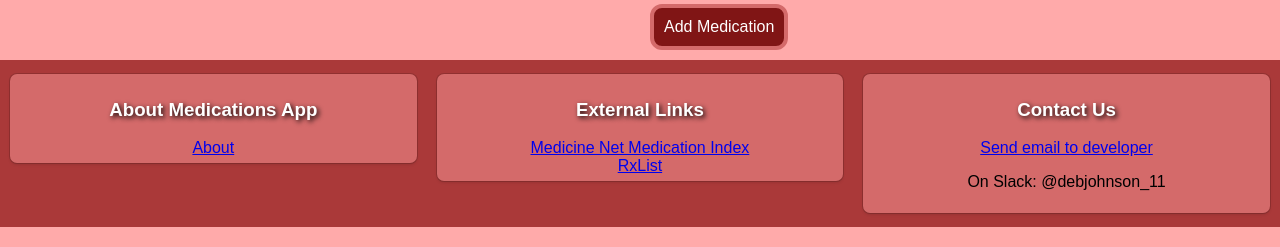
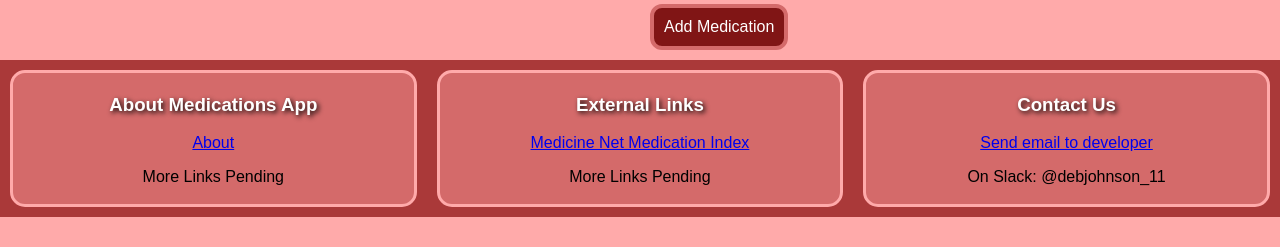
Before and after one commit to debjohnson33/medications-app-client, a React (Create React App) app: page /medications in a window 1280 px wide. Shown: the part 550-797 px from the top of the page. Built offline with nearby package versions, Linux system fonts and the light colour scheme; no server answers.

Commit message:
Edited footer/css for footer styling

```diff
--- a/src/components/Footer.js
+++ b/src/components/Footer.js
@@ -12,13 +12,14 @@ const Footer = () => {
 						<div className="box">
 							<h3>About Medications App</h3>
 							<Link to={`/medications/about`}>About</Link>
+							<p>More Links Pending</p>
 						</div>
 					</div>
 					<div className="col-4">
 						<div className="box">
 							<h3>External Links</h3>
 							<a target="_blank" href="https://www.medicinenet.com/medications/article.htm" rel="noopener noreferrer" alt="Medicine Net Medication Index">Medicine Net Medication Index</a><br />
-							<a target="_blank" href="https://www.rxlist.com/" rel="noopener noreferrer">RxList</a>
+							<p>More Links Pending</p>
 						</div>
 					</div>
 					<div className="col-4">
--- a/src/containers/App.css
+++ b/src/containers/App.css
@@ -42,9 +42,11 @@ footer h3 {
 
 div.box {
     text-align: center;
-    margin: 14px 10px 14px 10px;
-    padding: 6px 10px;
-    border-radius: 7px;
+    margin: 10px;
+    padding: 2px;
+    border: solid;
+    border-color: #FFAAAA;
+    border-radius: 15px;
     background-color: #D46A6A;
-    box-shadow: 0 0 0 1px rgba(0, 0, 0, .15), 0 2px 3px 0 rgba(0,0,0,.1);
+    box-sizing: border-box;
 }
```
